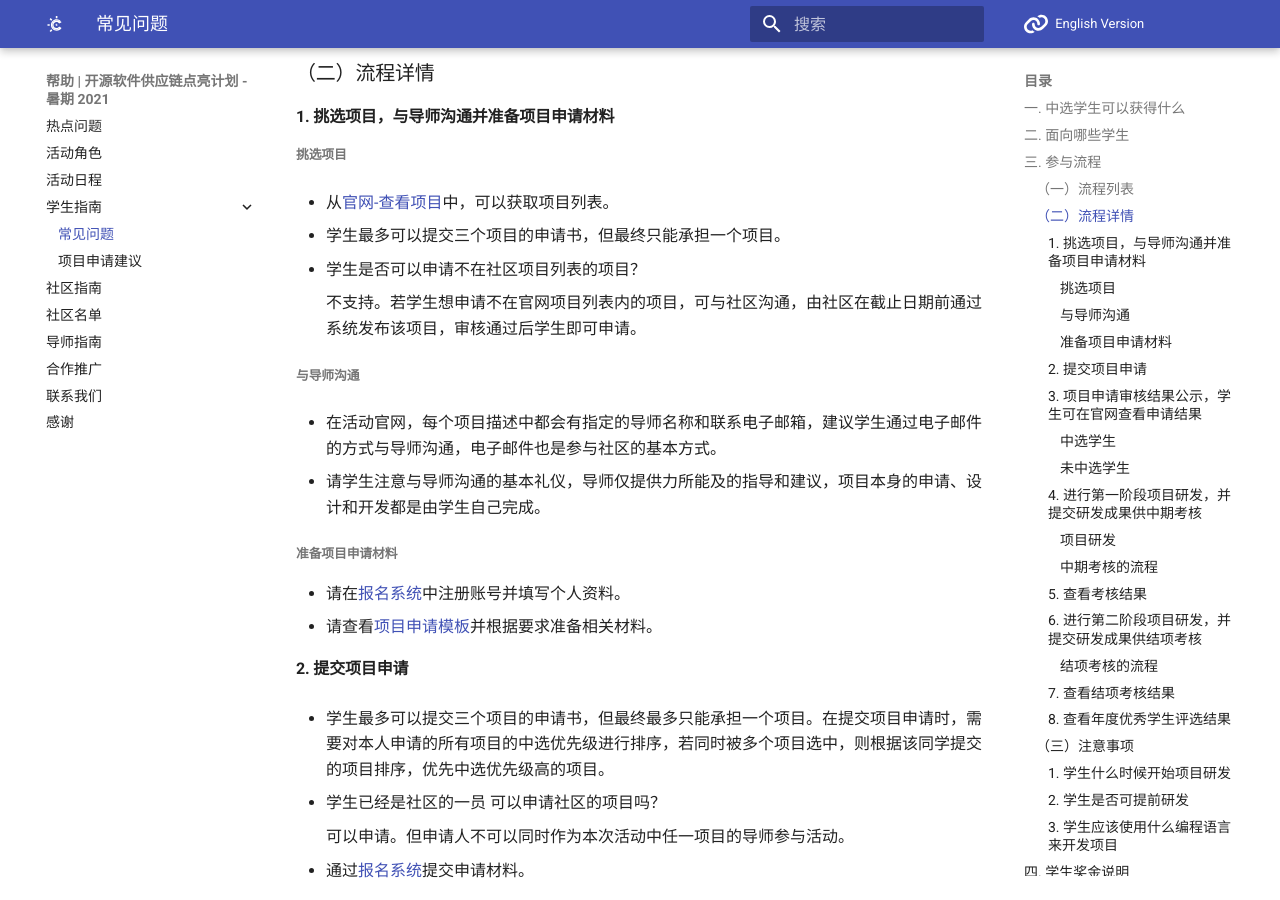
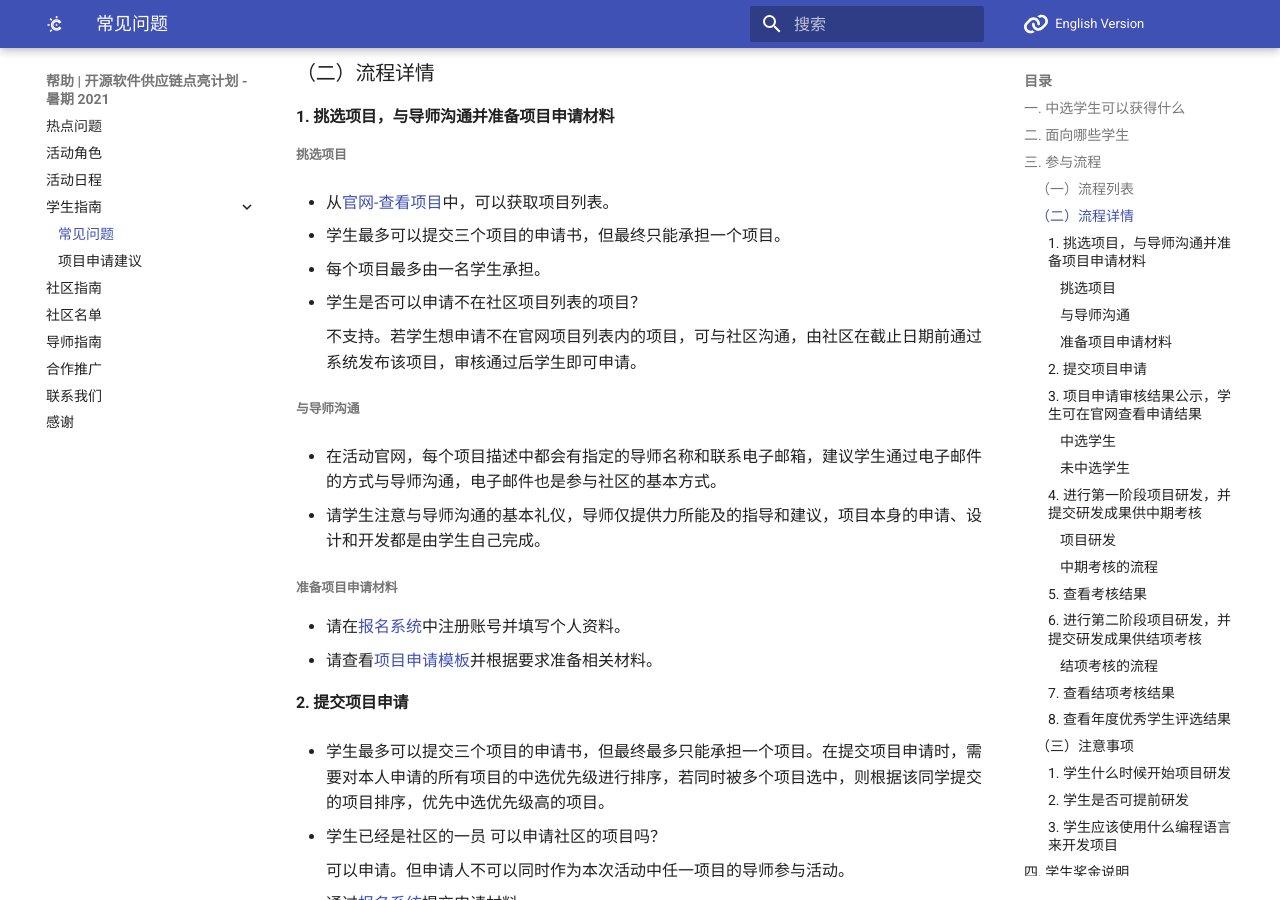
Before and after one commit to summer-ospp/help, an MkDocs documentation site: the page built from docs/student.md, in a window 1280 px wide and 900 px high, scrolled down 1500 px. Built offline with MkDocs 1.6.1 and Material for MkDocs 9.7.7, drawn with Linux system fonts in a browser that asks for light colours; comment, search, counter and statistics services are not loaded.

Commit message:
添加“每个项目最多由一名学生承担。”

```diff
--- a/docs/student.md
+++ b/docs/student.md
@@ -68,6 +68,8 @@
 - 从[官网-查看项目](https://summer.iscas.ac.cn/#/org)中，可以获取项目列表。
 
 - 学生最多可以提交三个项目的申请书，但最终只能承担一个项目。
+
+- 每个项目最多由一名学生承担。
 
 - 学生是否可以申请不在社区项目列表的项目？
 
```
